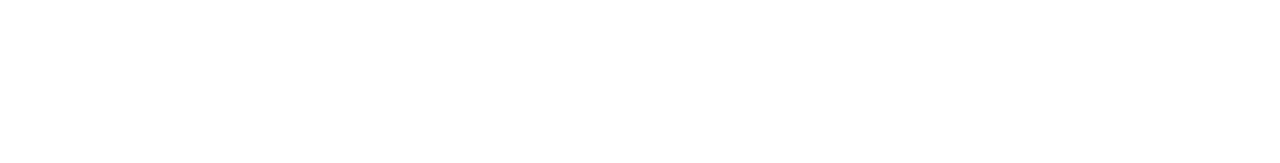
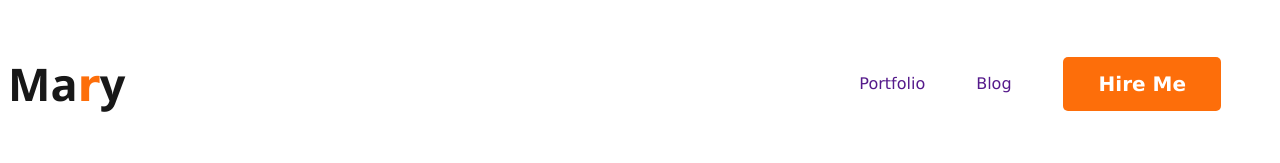
Before and after one commit to mohadeb550/web-developer-portfolio, a plain HTML site: page index.html in a window 1280 px wide. Drawn offline with nearby package versions, Linux system fonts and the light colour scheme.

Commit message:
nav added

```diff
--- a/index.html
+++ b/index.html
@@ -4,11 +4,24 @@
     <meta charset="UTF-8">
     <meta name="viewport" content="width=device-width, initial-scale=1.0">
     <title>P-Hero First Portfolio</title>
+
+    <link rel="preconnect" href="https://fonts.googleapis.com">
+<link rel="preconnect" href="https://fonts.gstatic.com" crossorigin>
+<link href="https://fonts.googleapis.com/css2?family=Open+Sans:wght@700&display=swap" rel="stylesheet">
+
+    <link rel="stylesheet" href="style/portfolio.css">
 </head>
 <body>
 
     <header>
-
+        <nav>
+            <h3 class="nav-title">Ma<span class="orange-col">r</span>y</h3>
+            <ul>
+                <li><a href="">Portfolio</a></li>
+                <li><a href="">Blog</a></li>
+                <li><button class="btn-primary">Hire Me</button></li>
+            </ul>
+        </nav>
     </header>
 
     <main>
--- /dev/null
+++ b/style/portfolio.css
@@ -0,0 +1,47 @@
+/* common shared style ----- */
+
+
+
+*{
+    font-family: verdana;
+}
+.orange-col{
+    color:#FD6E0A;
+}
+
+.btn-primary{
+    border-radius: 5px;
+    background: #FD6E0A;
+    border:none;
+    color:white;
+    font-size:20px;
+    font-weight: 700;
+    padding:15px 35px 15px 36px;
+}
+
+
+/* end ------- */
+
+
+
+nav{
+    display: flex;
+    justify-content: space-between;
+    align-items: center;
+}
+nav .nav-title{
+    font-family: 'Open Sans', sans-serif;
+    color: #181818;
+    font-size: 45px;
+}
+nav > ul{
+    display: flex;
+    align-items: center;
+}
+nav li{
+    list-style: none;
+    margin-right: 51px;
+}
+nav li a{
+    text-decoration: none;
+}
```
